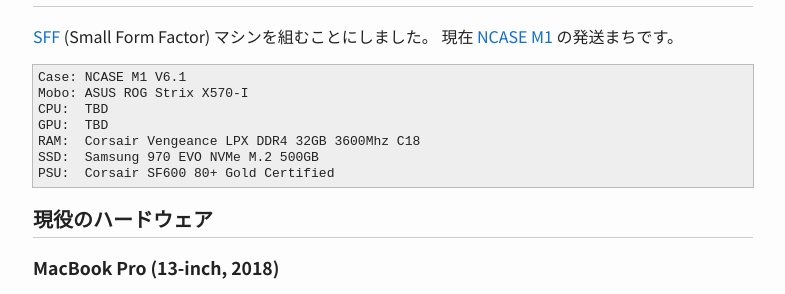
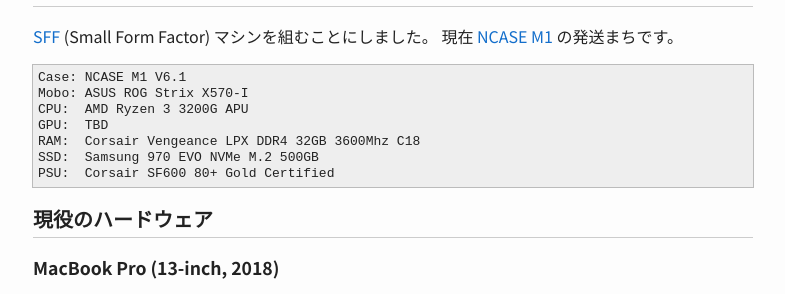
Before and after one commit to toru/ep.torumk.com, a Jekyll site: the page built from _pages/gear.md, in a window 1280 px wide and 900 px high. Shown: the part 217-511 px from the top of the window, without its empty margins (247-1032 px from the left). Built offline with Jekyll 4.4.1, drawn with Linux system fonts in a browser that asks for light colours.

Commit message:
pages/gear: document the new apu

```diff
--- a/_pages/gear.md
+++ b/_pages/gear.md
@@ -17,7 +17,7 @@
 <pre class="spec">
 Case: NCASE M1 V6.1
 Mobo: ASUS ROG Strix X570-I
-CPU:  TBD
+CPU:  AMD Ryzen 3 3200G APU
 GPU:  TBD
 RAM:  Corsair Vengeance LPX DDR4 32GB 3600Mhz C18
 SSD:  Samsung 970 EVO NVMe M.2 500GB
```
